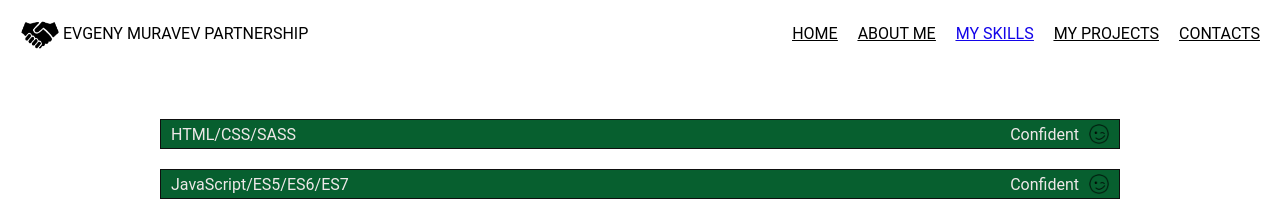
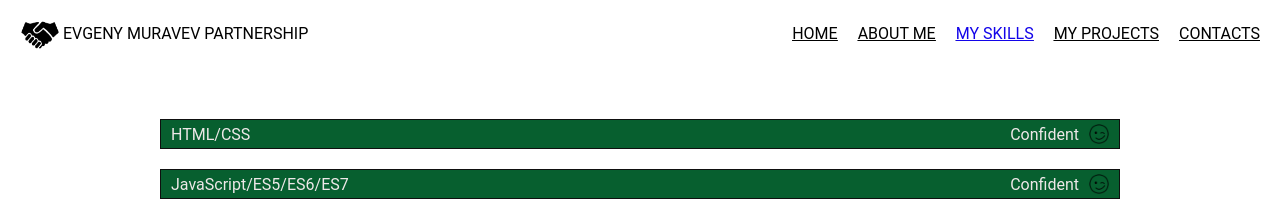
Before and after one commit to e-muravev/portfolio-page, a React (Create React App) app: page /#/skills in a window 1280 px wide. Shown: the top 215 px of the page. Built offline with nearby package versions, Linux system fonts and the light colour scheme.

Commit message:
add outline 0

```diff
--- a/src/MySkills/MySkills.js
+++ b/src/MySkills/MySkills.js
@@ -23,7 +23,7 @@ function MySkills() {
             <>
                 <div className="MySkills arise">
                     <div className="HTML flex-space-between" >
-                        <p>HTML/CSS/SASS</p>
+                        <p>HTML/CSS</p>
                         <div className="flex-end">
                             <p style={{marginRight: 10}}>Confident</p>
                             <img src={confident} alt='smile' width="20px" height="20px"/>
--- a/src/index.css
+++ b/src/index.css
@@ -1,5 +1,10 @@
 * {
-	box-sizing: border-box;
+  box-sizing: border-box;
+  outline: none;
+}
+
+*::-moz-focus-inner {
+  border: 0;
 }
 
 body {
```
